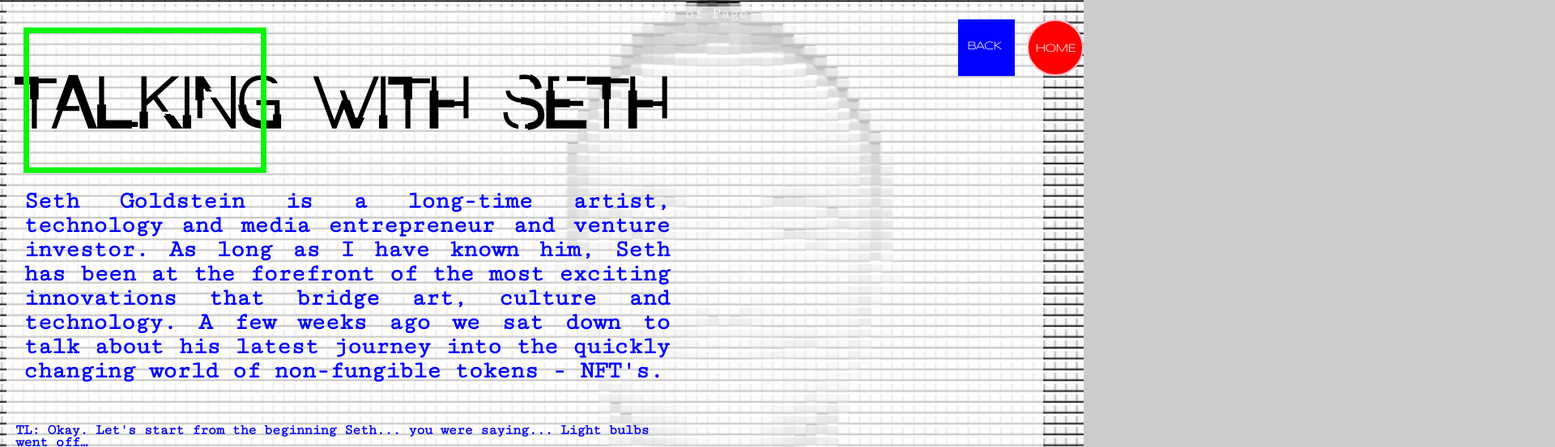
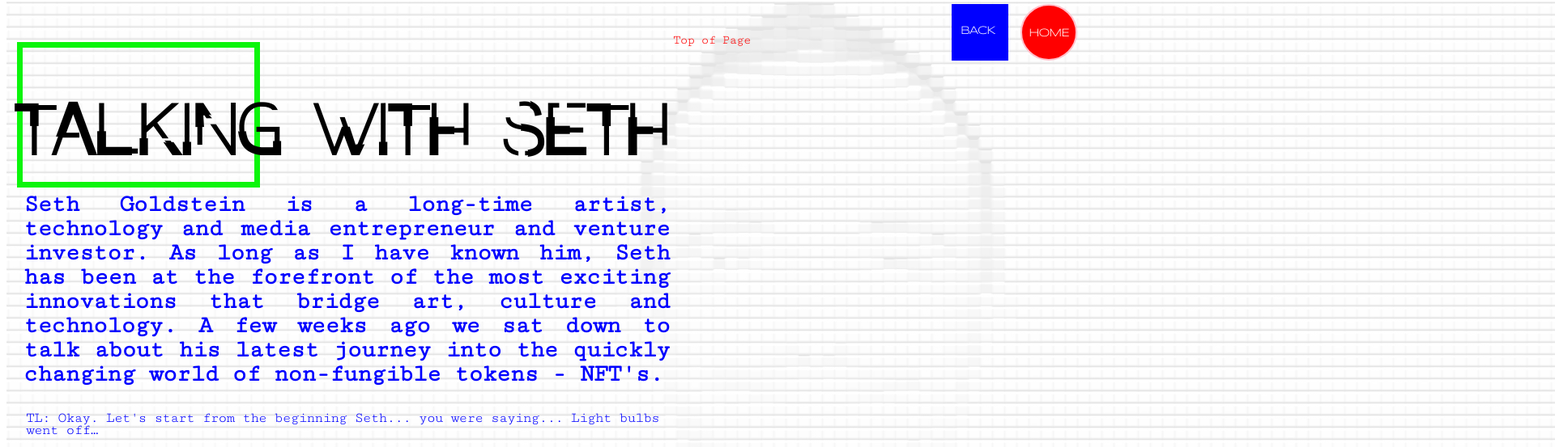
Before and after one commit to tjleeds/interactive-foundations, a plain HTML site: page nftsandsethinterview.html in a window 1280 px wide. Shown: the top 553 px of the page at 81% size, 1920 px wide, since content can reach past the window. Drawn offline with nearby package versions, Linux system fonts and the light colour scheme; a script that the page names is missing; a web font is replaced by a local one.

Commit message:
general updates

```diff
--- /dev/null
+++ b/cssstyle/nftstyle-2.css
@@ -0,0 +1,338 @@
+* {
+	box-sizing: border-box;
+
+}
+
+
+/* type */
+
+body{
+    position:absolute;
+	font-family: arial, sans-serif;
+	font-weight: 400;
+	font-size: 20px;
+	font-style: bold;
+    background: white;
+	color: purple;
+	letter-spacing: -1px;
+	line-height: 15px;
+	text-align: left;
+	background-image: url("seth3.jpg");
+ 	background-color: #cccccc;
+ 	background-repeat: no-repeat;
+ 	background-size: cover;
+ 	background-position: right;
+}
+
+body.page2bg {
+	background-image: url("seth3.jpg");
+	background-repeat: no-repeat;
+ 	background-size: cover;
+ 	background-position: left;
+
+}
+
+.page2bg::before {
+    content: "";
+    position: absolute;
+    top: 0px;
+    right: 0px;
+    bottom: 0px;
+    left: 0px;
+    background-color: rgba(255,255,255,0.75);
+}
+
+
+@font-face {
+    font-family: 'Presa';
+    src: url('Presa.ttf');
+    font-weight: normal;
+    font-style: normal;
+
+}
+
+
+body, html {
+  min-height: 100%;
+  min-width:100%;
+}
+
+
+
+h1 {
+	font-family: Presa;
+	color:black;
+	font-size: 150px;
+	padding:30px;
+
+}
+
+.rectangle{
+	position:absolute;
+	width: 300px;
+    height: 180px;
+}
+
+
+
+#rectangleblue{
+    margin-top: 1px;
+    margin-left:1px;
+    background: transparent;
+    border: 7px solid blue;
+    position:absolute;
+    top: 587px;
+    left: 490px;
+
+}
+
+#rectanglegreen{
+    margin-top: 1px;
+    margin-left:1px;
+    background: transparent;
+    border: 7px solid #0bf50b;
+    position:absolute;
+    top:200px;
+    left: 372px;
+
+}
+
+#rectanglered{
+    margin-top: 1px;
+    margin-left:1px;
+    background: transparent;
+    border: 7px solid red;
+    position:absolute;
+    top: 404px;
+    left: 115px;
+
+}
+
+#rectanglegreenp2{
+	margin-top: 1px;
+
+
+    margin-left:1px;
+    background: transparent;
+    border: 7px solid #0bf50b;
+    position:absolute;
+    top: 25px;
+    left: 20px;
+}
+h2{
+	font-family: 'Cutive Mono', monospace;
+	color:white;
+	font-size: 24px;
+	padding:10px;
+
+}
+
+h3{
+	font-family: Presa;
+	color:black;
+	font-size: 87px;
+	padding:10px;
+    position:relative;
+
+}
+
+h4{
+	font-family: Presa;
+	color:#0bf50b;
+	font-size: 50px;
+	margin-left: -100px;
+
+}
+
+h5.headline{
+    font-family: 'Cutive Mono', monospace;
+    color:blue;
+    font-size: 30px;
+    padding:1px;
+    margin-left:20px;
+    max-width: 800px;
+    line-height:30px;
+    text-align: justify;
+    text-justify: inter-word;
+    padding-bottom: 0px;
+    position:relative;
+
+}
+
+
+.rotate{
+	 transform: translateY(50px) rotate(90deg);
+}
+
+.first{
+position:absolute;
+left:675px;
+
+}
+
+.sells{
+	position:absolute;
+	left:620px;
+	transform: translateY(100px)rotate(90deg);
+
+}
+
+ul {
+  	list-style-type: none;
+  	margin: 10;
+  	overflow: hidden;
+  	font-family: 'Cutive Mono', monospace;
+	color:white;
+	font-size: 20px;
+	text-align: left;
+	border: 1px solid black;
+	background:black;
+  	padding-right: 10px;
+  	padding-left: 10px;
+  	border-radius: 5px;
+  	width: 400px;
+  	height:570px;
+  	position:absolute;
+  	top: 9px;
+  	left: 820px;
+  	line-height: 15px;
+}
+
+#menutitle{
+line-height: 50px;
+text-decoration: underline;
+font-weight: bold;
+text-align: center;
+}
+
+
+a{
+	font-family: 'Cutive Mono', monospace;
+	color:white;
+	font-size: 24px;
+	padding:1px;
+
+}
+
+ a:link{
+
+	color:white;
+	text-decoration: none;
+	font-size: 20px;
+	padding:1px;
+}
+
+a:hover{
+	color:blue;
+	text-decoration: none;
+
+}
+
+a.homelink  {
+    position:absolute;
+    left: 1260px;
+    font-family: Syncopate, sans-serif;
+    font-size: 14px;
+    font-style: bold;
+    width: 70px;
+    height: 70px;
+    border: 2px solid pink;
+    border-radius: 50px;
+    text-decoration: none;
+    background-color: red;
+    color: white;
+    margin: auto;
+    text-align: center;
+
+    line-height: 66px;
+}
+
+a.back  {
+    position:absolute;
+    left: 1175px;
+    font-family: Syncopate, sans-serif;
+    font-size: 14px;
+    font-style: bold;
+    border: 2px solid pink;
+    width: 70px;
+    height: 70px;
+    border: 10px solid blue;
+    text-decoration: none;
+    background-color: blue;
+    color: white;
+    margin: auto;
+
+    line-height: 44px;
+}
+
+#indent:hover{
+	color:red;
+	text-decoration: none;
+
+}
+
+#redlink:hover{
+	color:red;
+	text-decoration: none;
+
+}
+
+
+
+p{font-family: 'Cutive Mono', monospace;
+	color:black;
+	font-size: 16px;
+	padding:1px;
+	margin-left:10px;
+	 max-width: 700px;
+}
+
+
+#indent{
+ margin-left: 25px;
+
+}
+
+
+#question{
+color:blue;
+}
+
+li:not(:last-child) {
+    margin-bottom: 15px;
+
+
+}
+
+a.backtotop{
+	font-size: 10px;
+	font-family: 'Cutive Mono', monospace;
+    top: 20px;
+    left: 800px;
+    position: sticky;
+    z-index: 100000;
+    color: red;
+}
+
+
+.email{
+    position:relative;
+    display:inline;
+    }
+
+a.email_link{
+    color:blue;
+    display:inline;
+
+}
+
+a.email_link:hover{
+    color:#0bf50b;
+    text-decoration: underline;
+
+}
+
+.interview_text{
+    padding-bottom: 50px;
+    position:relative;
+}
--- a/cssstyle/nftstyle.css
+++ b/cssstyle/nftstyle.css
@@ -7,32 +7,64 @@
 /* type */
 
 body{
-    position:absolute;
 	font-family: arial, sans-serif;
 	font-weight: 400;
 	font-size: 20px;
 	font-style: bold;
-    background: white;
 	color: purple;
 	letter-spacing: -1px;
 	line-height: 15px;
 	text-align: left;
-	background-image: url("../assets/nftimages/seth3.jpg");
- 	background-color: #cccccc;
+	/*background-image: url("../assets/nftimages/sethbackground.jpg");
+ 	background-color: white;
  	background-repeat: no-repeat;
  	background-size: cover;
- 	background-position: right;
+ 	background-position:right;*/
+    margin-top: 40px;
+
 }
 
-body.page2bg {
+/*body.page2bg {
 	background-image: url("../assets/nftimages/seth3.jpg");
 	background-repeat: no-repeat;
  	background-size: cover;
  	background-position: left;
 
+}*/
+
+img.page1{
+    position: absolute;
+    top: 2px;
+    left: -352px;
+    opacity: .9;
+    z-index: -10;
+
 }
 
-.page2bg::before {
+img.page2{
+    position:absolute;
+    top:2px;
+    opacity:0.1;
+
+}
+
+img.filler{
+    position: absolute;
+    top: 300px;
+    opacity: 1;
+    z-index:-20;
+  }
+
+
+  img.filler.page2{
+    position: absolute;
+    top: 877px;
+    opacity: 0.1;
+    z-index:-20;
+
+  }
+
+/*.page2bg::before {
     content: "";
     position: absolute;
     top: 0px;
@@ -41,13 +73,7 @@ body.page2bg {
     left: 0px;
     background-color: rgba(255,255,255,0.75);
 }
-
-.backtotop{
-	font-size: 50px;
-	color:red;
-	position:sticky;
-
-}
+*/
 
 @font-face {
     font-family: 'Presa';
@@ -59,8 +85,10 @@ body.page2bg {
 
 
 body, html {
-  height: 100%;
-  width:100%;
+  body, html
+  min-height: 100%;
+  min-width:100%;
+
 }
 
 
@@ -70,6 +98,7 @@ h1 {
 	color:black;
 	font-size: 150px;
 	padding:30px;
+
 
 }
 
@@ -116,13 +145,11 @@ h1 {
 
 #rectanglegreenp2{
 	margin-top: 1px;
-
-
     margin-left:1px;
     background: transparent;
     border: 7px solid #0bf50b;
     position:absolute;
-    top: 25px;
+    top: 51px;
     left: 20px;
 }
 h2{
@@ -138,7 +165,9 @@ h3{
 	color:black;
 	font-size: 87px;
 	padding:10px;
-    position:relative;
+    z-index: 1;
+    position: sticky;
+    top:2px;
 
 }
 
@@ -161,7 +190,8 @@ h5.headline{
     text-align: justify;
     text-justify: inter-word;
     padding-bottom: 0px;
-    position:relative;
+    position:absolute;
+    top:187px;
 
 }
 
@@ -237,6 +267,7 @@ a:hover{
 a.homelink  {
     position:absolute;
     left: 1260px;
+    top:5px;
     font-family: Syncopate, sans-serif;
     font-size: 14px;
     font-style: bold;
@@ -255,6 +286,7 @@ a.homelink  {
 
 a.back  {
     position:absolute;
+    top:5px;
     left: 1175px;
     font-family: Syncopate, sans-serif;
     font-size: 14px;
@@ -304,22 +336,16 @@ p{font-family: 'Cutive Mono', monospace;
 color:blue;
 }
 
-li:not(:last-child) {
-    margin-bottom: 15px;
-
-
+a.backtotop{
+    font-size: 16px;
+    font-family: 'Cutive Mono', monospace;
+    top: 20px;
+    left: 830px;
+    position: sticky;
+    z-index: 100000;
+    color: red;
 }
 
-.backtotop{
-	font-size: 10px;
-	font-family: 'Cutive Mono', monospace;
-	color:red;
-	position:sticky;
-	top:0;
-	left: 800px;
-	overflow: scroll;
-
-}
 
 .email{
     position:relative;
@@ -341,4 +367,6 @@ a.email_link:hover{
 .interview_text{
     padding-bottom: 50px;
     position:relative;
+    margin-top: 330px;
+    margin-left:13px
 }
--- a/nftsandsethinterview.html
+++ b/nftsandsethinterview.html
@@ -25,14 +25,17 @@
 <a name="top"></a>
 <a href="#top" class="backtotop">Top of Page</a>
 
+<div class="container">
 
+<img class="page2" src="assets/nftimages/seth3.jpg">
+<img class="filler page2" src="assets/nftimages/sethbackground.jpg">
 
 <div > <a href= "index.html"class="homelink">HOME</a> </div>
 <div > <a href= "nftsandseth.html"class="back">BACK</a> </div>
 <h3>Talking With Seth</h3>
 <div id="rectanglegreenp2" class="rectangle"></div>
 
-<h5 class="headline"> Seth Goldstein is a long-time artist, technology and media entrepreneur and venture investor. As long as I have known him, Seth has been at the forefront of the most exciting innovations that bridge art, culture and technology. A few weeks ago we sat down to talk about his latest journey into the quickly changing world of non-fungible tokens - NFT's.<h5>
+<h5 class="headline"> Seth Goldstein is a long-time artist, technology and media entrepreneur and venture investor. As long as I have known him, Seth has been at the forefront of the most exciting innovations that bridge art, culture and technology. A few weeks ago we sat down to talk about his latest journey into the quickly changing world of non-fungible tokens - NFT's.</h5>
 
 <div class="interview_text">
 
@@ -291,6 +294,7 @@
 <p id="question">TL: Seth- I really can’t thank you enough. I can’t wait to come to Los Angeles to experience your gallery with you. </p>
 
 </div>
+</div>
 
 
 
```
Also changed, not shown: nftsandseth.html (+3 -0 lines), 3 other files.
